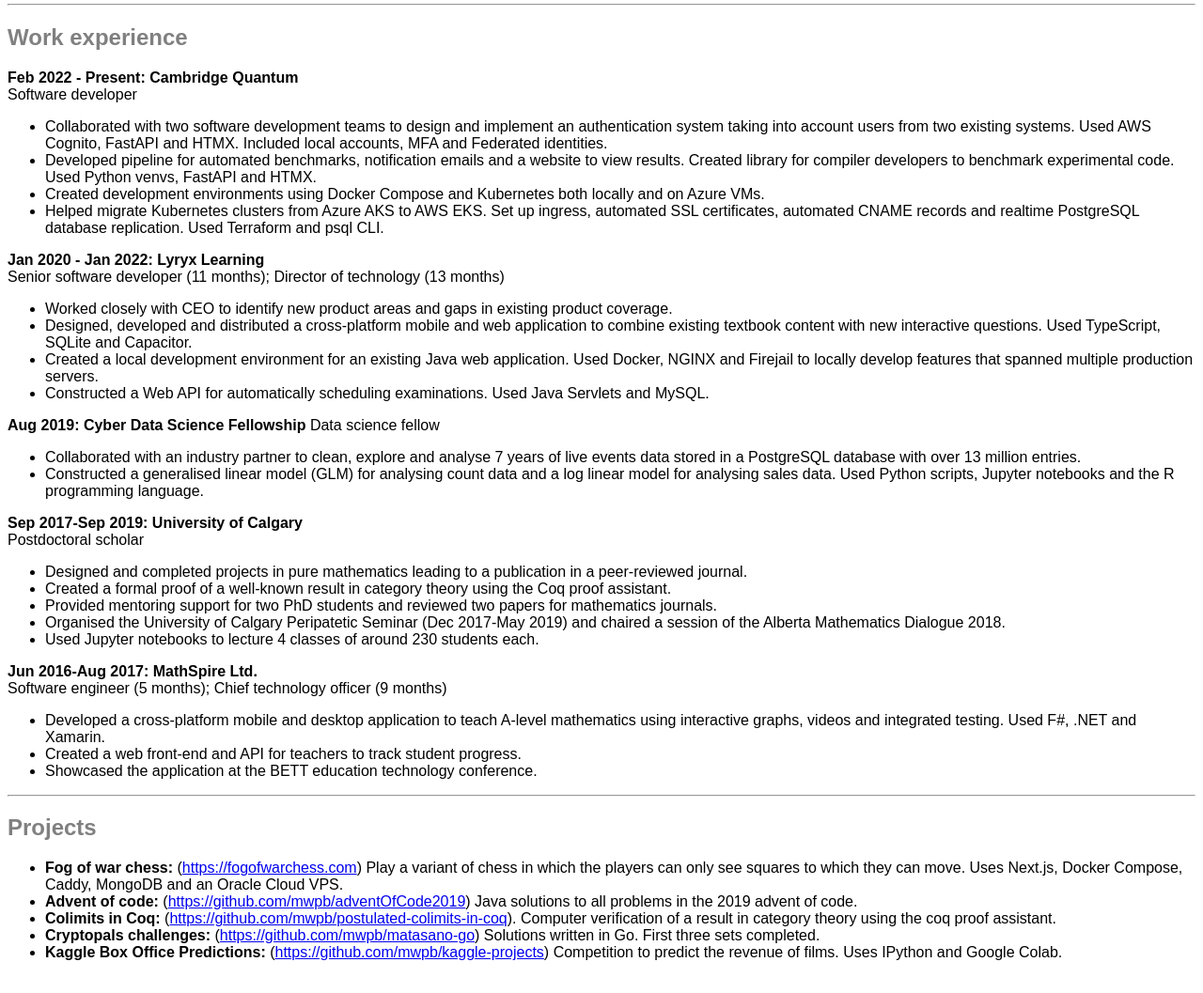
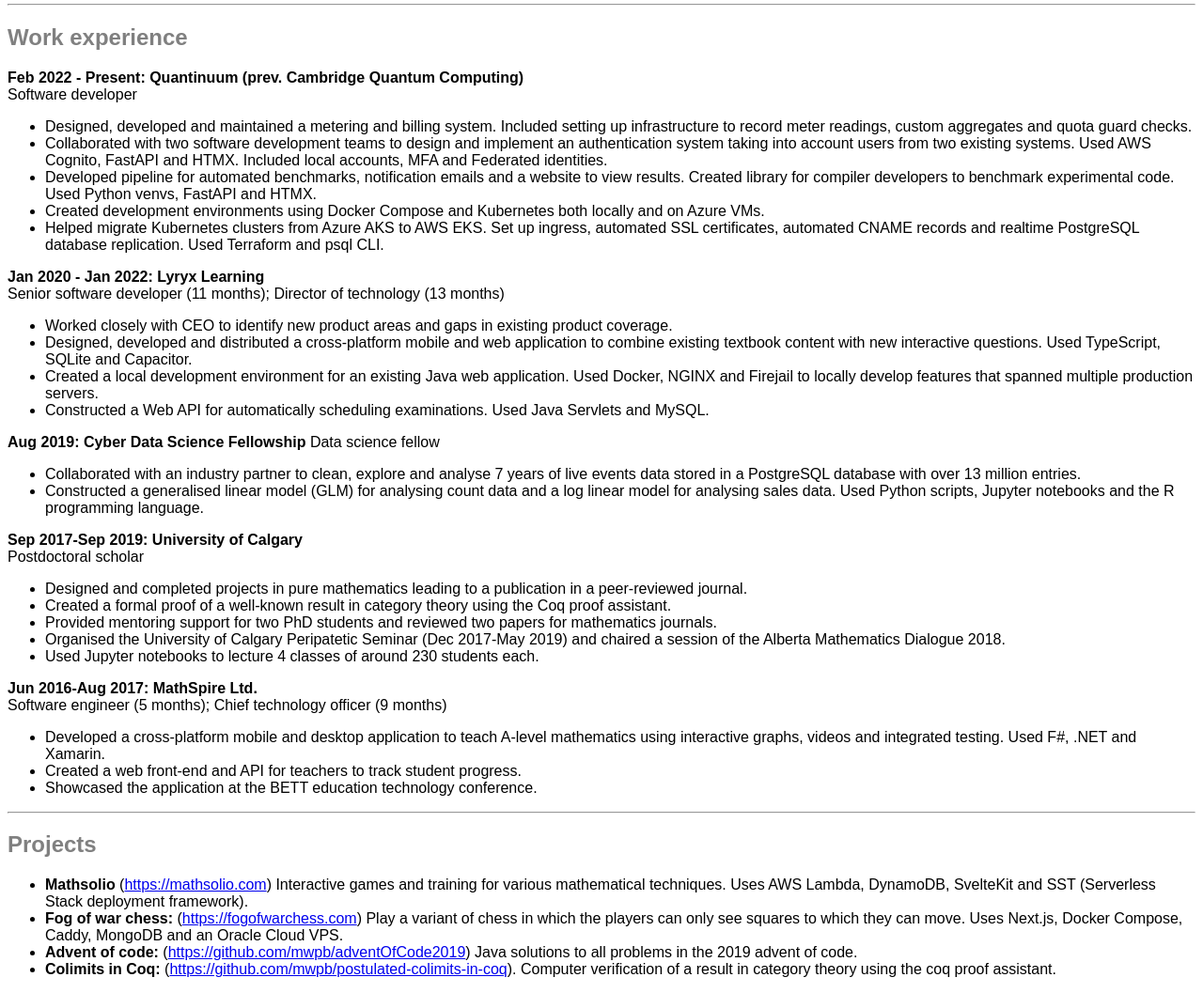
Before and after one commit to mwpb/matthew, a plain HTML site: page master-cv/matthew-burke.html in a window 1280 px wide. Shown: the part 320-1377 px from the top of the page at 94% size. Drawn offline with Linux system fonts and the light colour scheme.

Commit message:
Include mathsolio

```diff
--- a/master-cv/matthew-burke.html
+++ b/master-cv/matthew-burke.html
@@ -30,9 +30,10 @@
 Bachelor's degree in Mathematics (BA) 2007-2010</p>
 <hr />
 <h2>Work experience</h2>
-<p><strong>Feb 2022 - Present: Cambridge Quantum</strong><br />
+<p><strong>Feb 2022 - Present: Quantinuum (prev. Cambridge Quantum Computing)</strong><br />
 Software developer</p>
 <ul>
+<li>Designed, developed and maintained a metering and billing system. Included setting up infrastructure to record meter readings, custom aggregates and quota guard checks.</li>
 <li>Collaborated with two software development teams to design and implement an authentication system taking into account users from two existing systems. Used AWS Cognito, FastAPI and HTMX. Included local accounts, MFA and Federated identities.</li>
 <li>Developed pipeline for automated benchmarks, notification emails and a website to view results. Created library for compiler developers to benchmark experimental code. Used Python venvs, FastAPI and HTMX.</li>
 <li>Created development environments using Docker Compose and Kubernetes both locally and on Azure VMs.</li>
@@ -71,12 +72,11 @@
 <hr />
 <h2>Projects</h2>
 <ul>
+<li><strong>Mathsolio</strong> (<a href="https://mathsolio.com">https://mathsolio.com</a>) Interactive games and training for various mathematical techniques. Uses AWS Lambda, DynamoDB, SvelteKit and SST (Serverless Stack deployment framework).</li>
 <li><strong>Fog of war chess:</strong> (<a href="https://fogofwarchess.com">https://fogofwarchess.com</a>) Play a variant of chess in which the players can only see squares to which they can move.
 Uses Next.js, Docker Compose, Caddy, MongoDB and an Oracle Cloud VPS.</li>
 <li><strong>Advent of code:</strong> (<a href="https://github.com/mwpb/adventOfCode2019">https://github.com/mwpb/adventOfCode2019</a>) Java solutions to all problems in the 2019 advent of code.</li>
 <li><strong>Colimits in Coq:</strong> (<a href="https://github.com/mwpb/postulated-colimits-in-coq">https://github.com/mwpb/postulated-colimits-in-coq</a>). Computer verification of a result in category theory using the coq proof assistant.</li>
-<li><strong>Cryptopals challenges:</strong> (<a href="https://github.com/mwpb/matasano-go">https://github.com/mwpb/matasano-go</a>) Solutions written in Go. First three sets completed.</li>
-<li><strong>Kaggle Box Office Predictions:</strong> (<a href="https://github.com/mwpb/kaggle-projects">https://github.com/mwpb/kaggle-projects</a>) Competition to predict the revenue of films. Uses IPython and Google Colab.</li>
 </ul>
 </body>
 </html>
```
Also changed, not shown: 3 other files.
